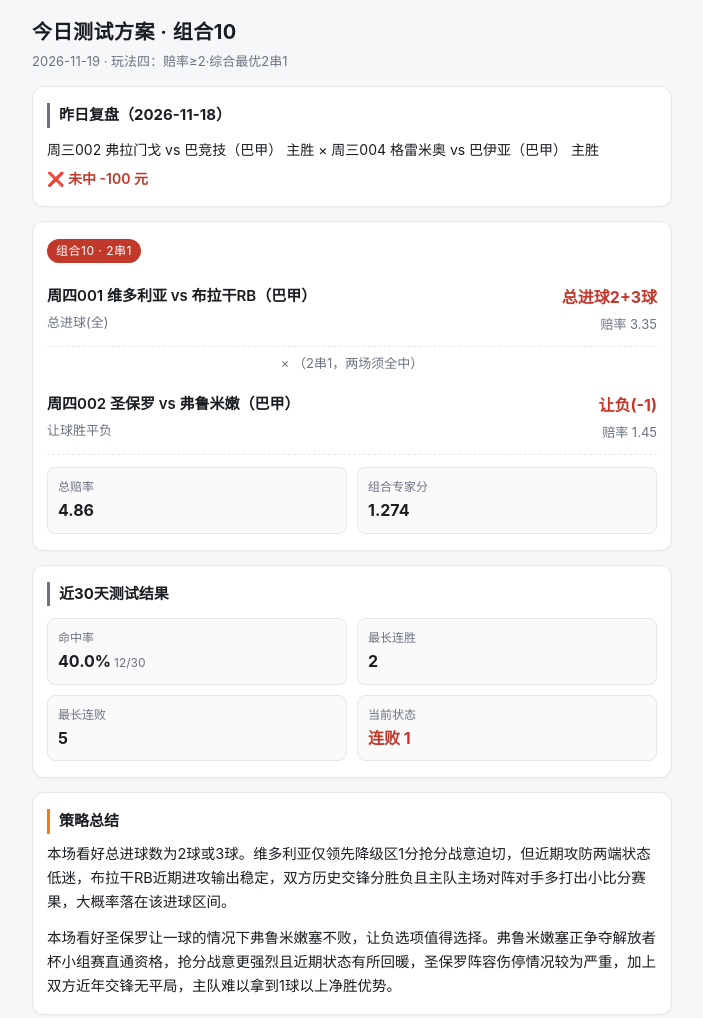
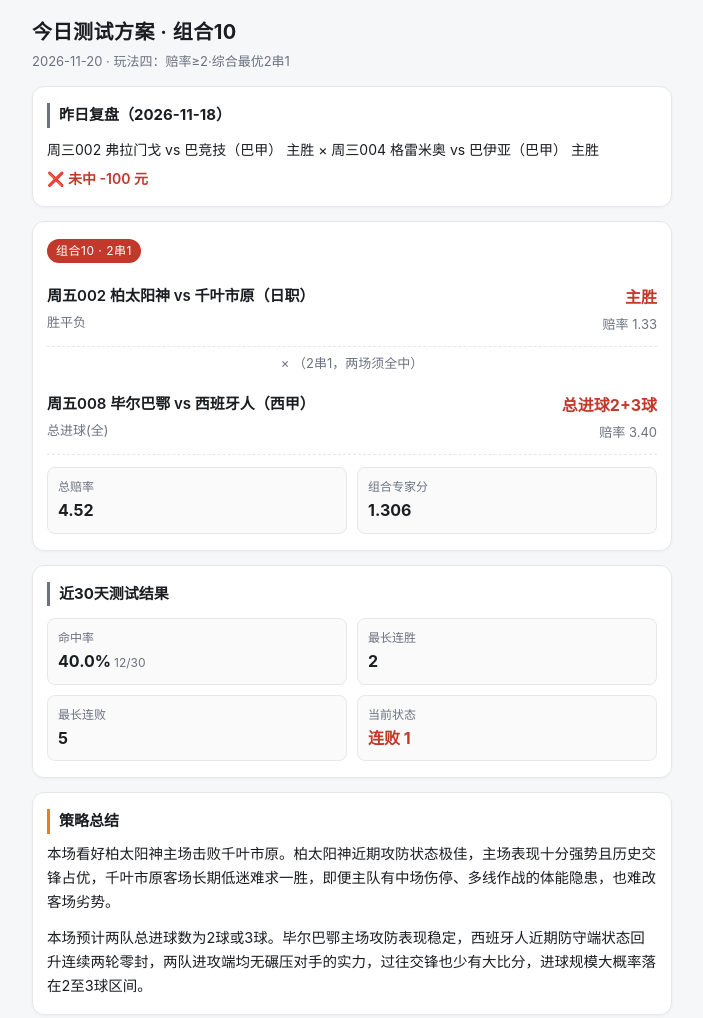
Before and after one commit to Michael-cell123/combo10v2, a plain HTML site: page index.html in a window 1280 px wide. Shown: the top 1018 px of the page, without its empty margins (288-991 px from the left). Drawn offline with Linux system fonts and the light colour scheme.

Commit message:
update report

```diff
--- a/index.html
+++ b/index.html
@@ -1,7 +1,7 @@
 <!DOCTYPE html>
 <html lang="zh-CN"><head><meta charset="utf-8">
 <meta name="viewport" content="width=device-width,initial-scale=1">
-<title>今日测试方案 · 组合10（2026-11-19）</title>
+<title>今日测试方案 · 组合10（2026-11-20）</title>
 <style>
 :root{--bg:#f6f7f9;--card:#fff;--ink:#1a1d21;--sub:#6b7280;--line:#e5e7eb;
 --brand:#c0392b;--brand2:#e67e22;--ok:#0f766e;}
@@ -39,7 +39,7 @@ padding:2px 9px;border-radius:20px;margin-bottom:10px;letter-spacing:.5px}
 .stats b i{font-style:normal;font-size:12px;color:var(--sub);font-weight:400;margin-left:3px}
 </style></head><body><div class="wrap">
 <h1>今日测试方案 · 组合10</h1>
-<div class="date">2026-11-19 · 玩法四：赔率≥2·综合最优2串1</div>
+<div class="date">2026-11-20 · 玩法四：赔率≥2·综合最优2串1</div>
 
 <div class="card rev">
 <h3>昨日复盘（2026-11-18）</h3>
@@ -49,10 +49,10 @@ padding:2px 9px;border-radius:20px;margin-bottom:10px;letter-spacing:.5px}
 
 <div class="card">
 <div class="tag">组合10 · 2串1</div>
-<div class="leg"><div><div class="m">周四001 维多利亚 vs 布拉干RB（巴甲）</div><div class="meta">总进球(全)</div></div><div class="pick"><b>总进球2+3球</b><div class="meta">赔率 3.35</div></div></div><div class="x">× （2串1，两场须全中）</div><div class="leg"><div><div class="m">周四002 圣保罗 vs 弗鲁米嫩（巴甲）</div><div class="meta">让球胜平负</div></div><div class="pick"><b>让负(-1)</b><div class="meta">赔率 1.45</div></div></div>
+<div class="leg"><div><div class="m">周五002 柏太阳神 vs 千叶市原（日职）</div><div class="meta">胜平负</div></div><div class="pick"><b>主胜</b><div class="meta">赔率 1.33</div></div></div><div class="x">× （2串1，两场须全中）</div><div class="leg"><div><div class="m">周五008 毕尔巴鄂 vs 西班牙人（西甲）</div><div class="meta">总进球(全)</div></div><div class="pick"><b>总进球2+3球</b><div class="meta">赔率 3.40</div></div></div>
 <div class="stats">
-<div><span>总赔率</span><b>4.86</b></div>
-<div><span>组合专家分</span><b>1.274</b></div>
+<div><span>总赔率</span><b>4.52</b></div>
+<div><span>组合专家分</span><b>1.306</b></div>
 </div>
 </div>
 
@@ -68,7 +68,7 @@ padding:2px 9px;border-radius:20px;margin-bottom:10px;letter-spacing:.5px}
 
 <div class="card ai">
 <h3>策略总结</h3>
-<p>本场看好总进球数为2球或3球。维多利亚仅领先降级区1分抢分战意迫切，但近期攻防两端状态低迷，布拉干RB近期进攻输出稳定，双方历史交锋分胜负且主队主场对阵对手多打出小比分赛果，大概率落在该进球区间。</p><p>本场看好圣保罗让一球的情况下弗鲁米嫩塞不败，让负选项值得选择。弗鲁米嫩塞正争夺解放者杯小组赛直通资格，抢分战意更强烈且近期状态有所回暖，圣保罗阵容伤停情况较为严重，加上双方近年交锋无平局，主队难以拿到1球以上净胜优势。</p>
+<p>本场看好柏太阳神主场击败千叶市原。柏太阳神近期攻防状态极佳，主场表现十分强势且历史交锋占优，千叶市原客场长期低迷难求一胜，即便主队有中场伤停、多线作战的体能隐患，也难改客场劣势。</p><p>本场预计两队总进球数为2球或3球。毕尔巴鄂主场攻防表现稳定，西班牙人近期防守端状态回升连续两轮零封，两队进攻端均无碾压对手的实力，过往交锋也少有大比分，进球规模大概率落在2至3球区间。</p>
 </div>
 
 <div class="foot">仅为虚拟推演，完全不能预判实际赛果。如果参与竞彩，请自行独立判断，到线下正规体彩店小额娱乐、量力而行；本次模拟不收费、不组织合买，不做任何参考意见。</div>
```
